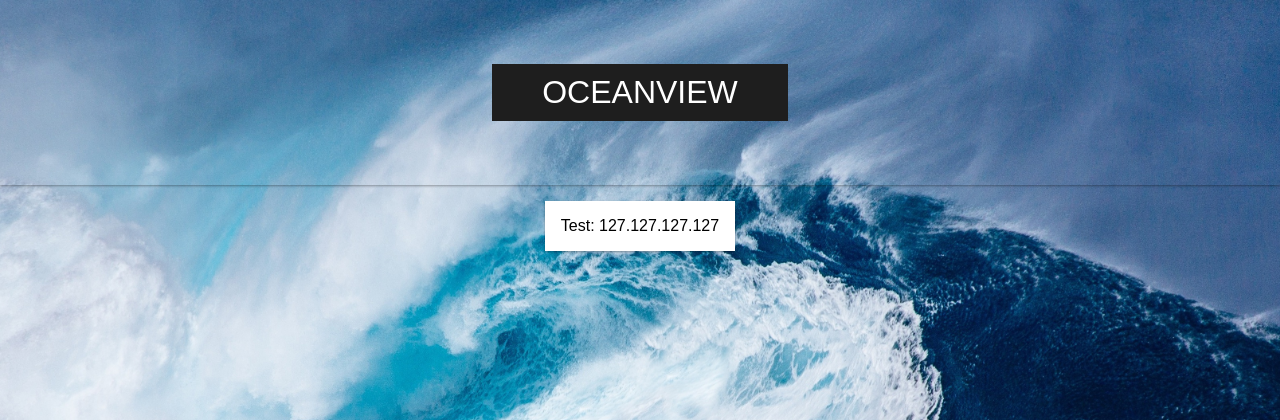
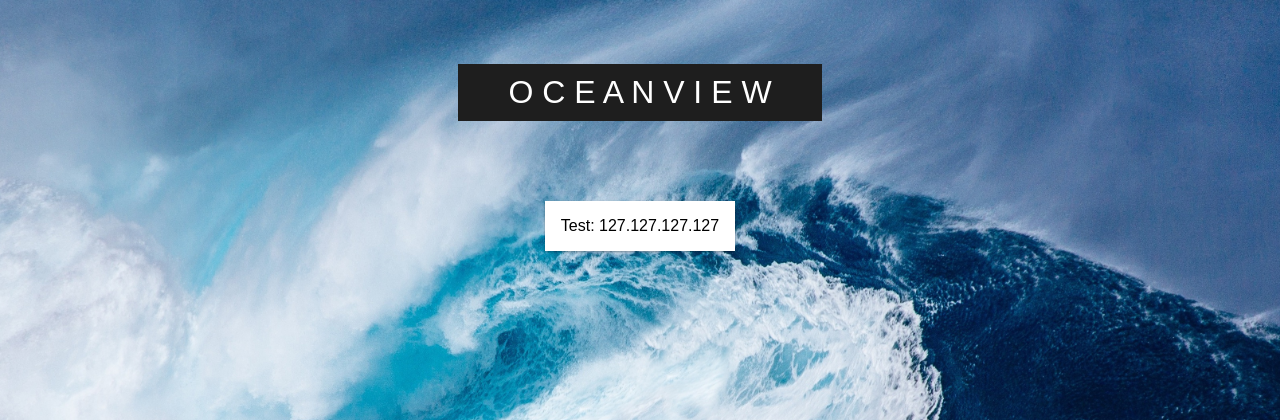
Before and after one commit to Milkshak3s/OCEANVIEW, a Python web app: template oceanview/templates/index.html in a window 1280 px wide. Shown: the top 420 px of the page. Run offline with Jinja, Linux system fonts and the light colour scheme; the template is opened without the code that fills it: most values are stand-ins (such as "Sample title", 1, 10 or a date in 2020).

Commit message:
Better landing page html

```diff
--- a/oceanview/templates/index.html
+++ b/oceanview/templates/index.html
@@ -5,12 +5,11 @@
         <title>OCEANVIEW</title>
         <link rel="stylesheet" href="static/index.css">
         <link rel="stylesheet" href="static/shadow.css">
-        <link href="https://fonts.googleapis.com/css?family=Courgette" rel="stylesheet">
     </head>
     <body>
-        <div class="titleblock altitude1">
+        <div class="titleblock">
             <div>
-                <h1>OCEANVIEW</h1>
+                <h1>O C E A N V I E W</h1>
             </div>
         </div>
         <div class="targets">
```
